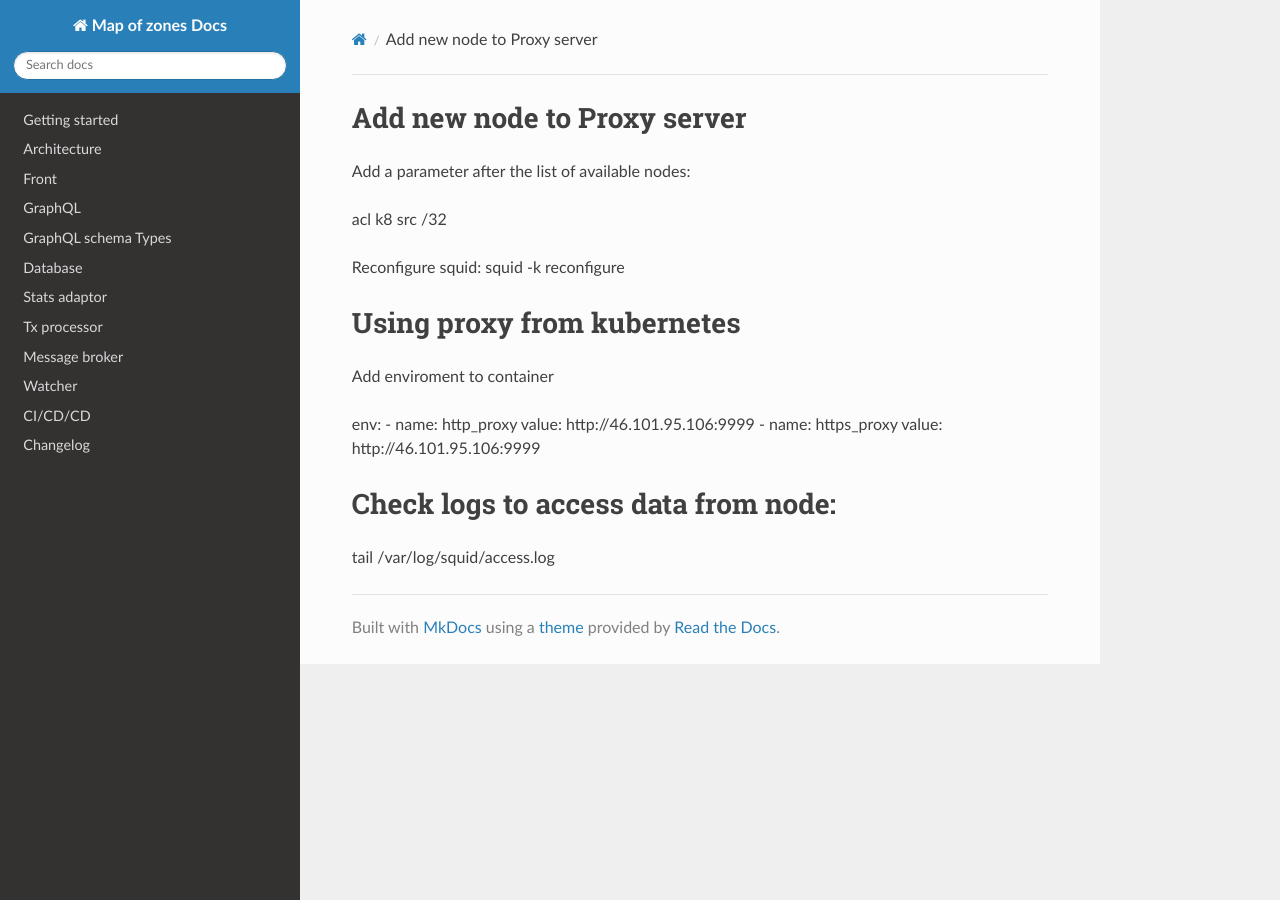
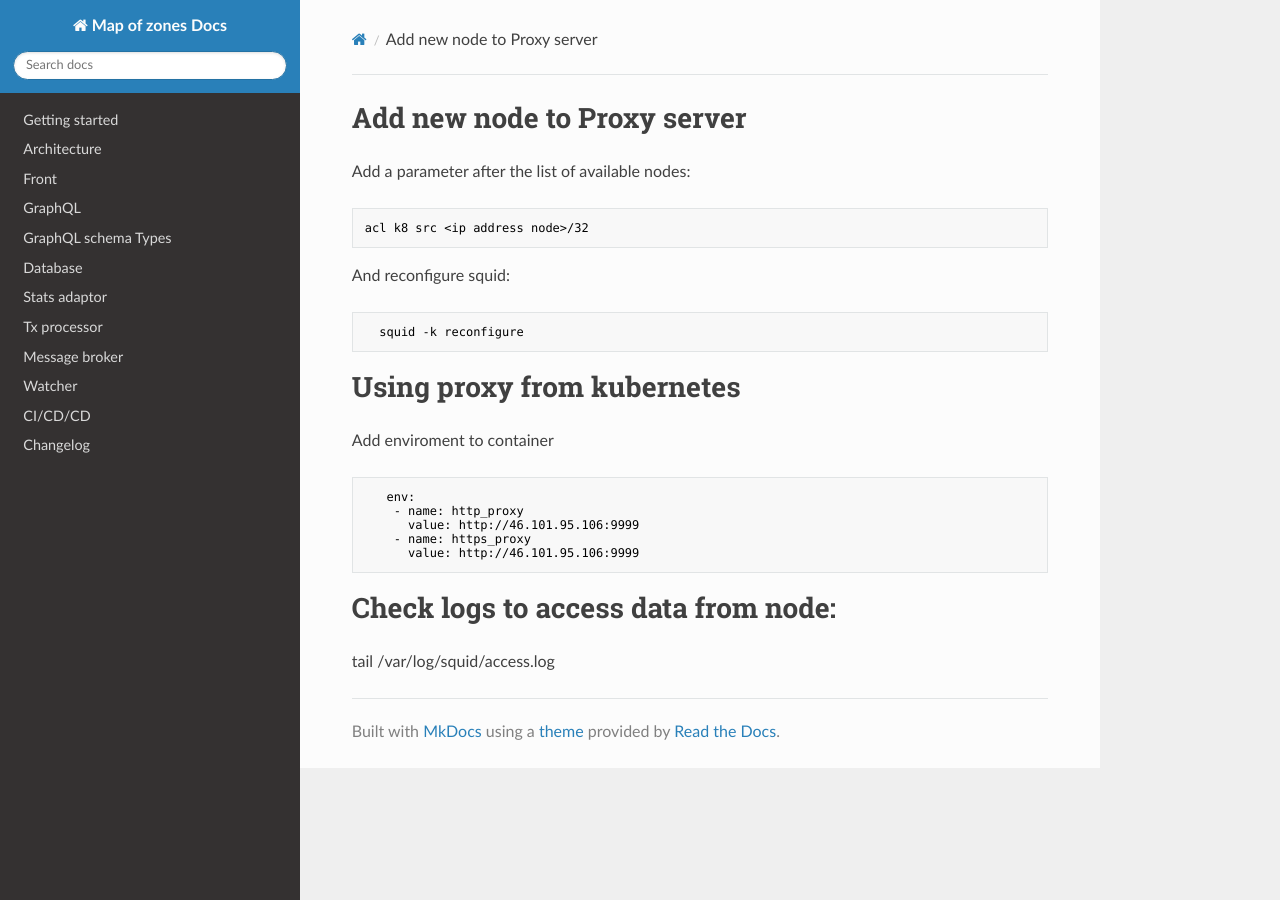
Before and after one commit to mapofzones/docs, an MkDocs documentation site: the page built from docs/proxy.md, in a window 1280 px wide. Built offline with MkDocs 1.6.1, drawn with Linux system fonts in a browser that asks for light colours; nearby versions of some CDN libraries.

Commit message:
Update proxy

````diff
--- a/docs/proxy.md
+++ b/docs/proxy.md
@@ -1,21 +1,23 @@
 # Add new node to Proxy server
 
 Add a parameter after the list of available nodes:
-
+```squid
 acl k8 src <ip address node>/32
-
-Reconfigure squid:
+```
+And reconfigure squid:
+```squid
   squid -k reconfigure
-
+```
 # Using proxy from kubernetes
 
 Add enviroment to container
 
-  env:
+```kubernetes
+   env:
     - name: http_proxy
       value: http://46.101.95.106:9999
     - name: https_proxy
       value: http://46.101.95.106:9999
-
-#Check logs to access data from node:
+```
+# Check logs to access data from node:
   tail /var/log/squid/access.log
````
